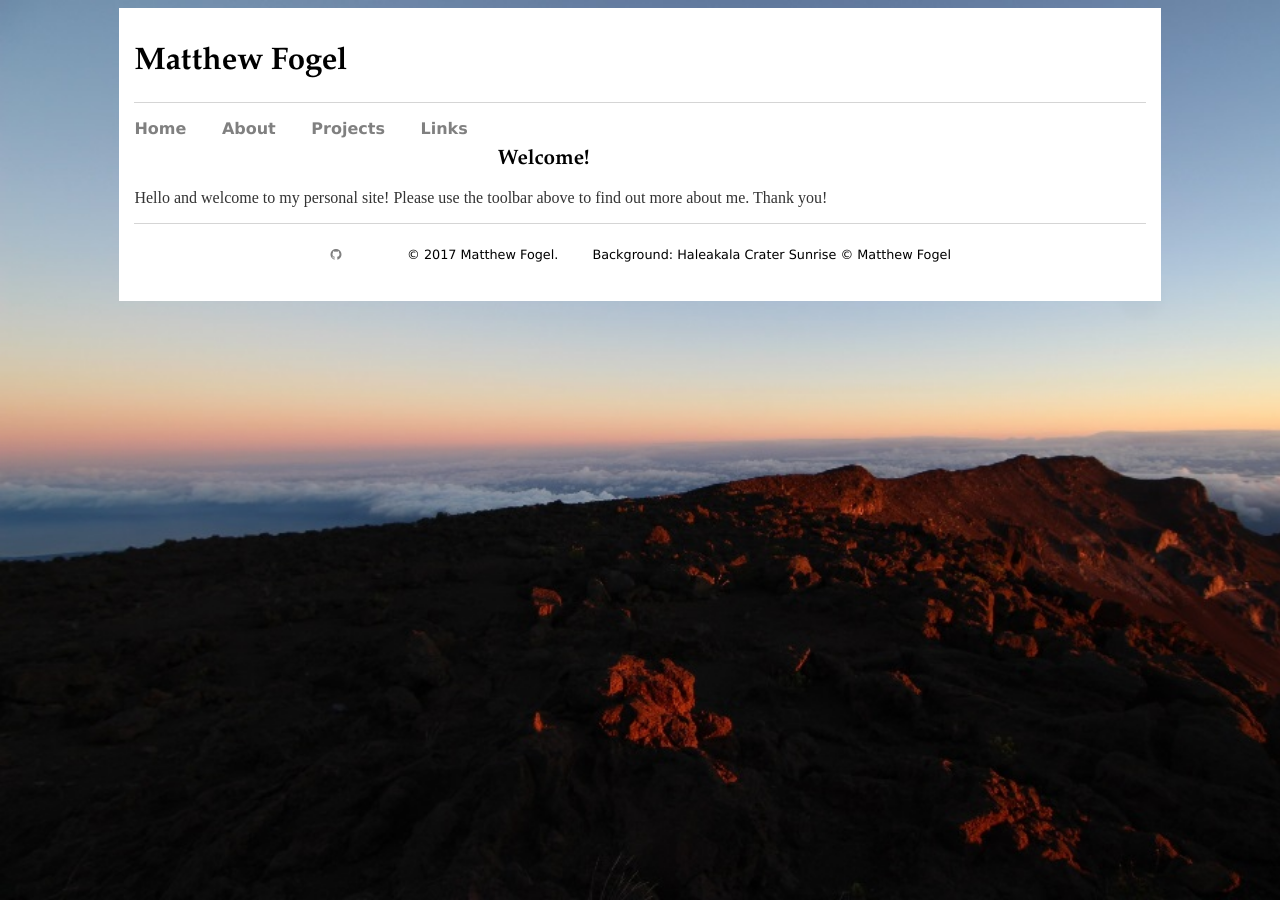
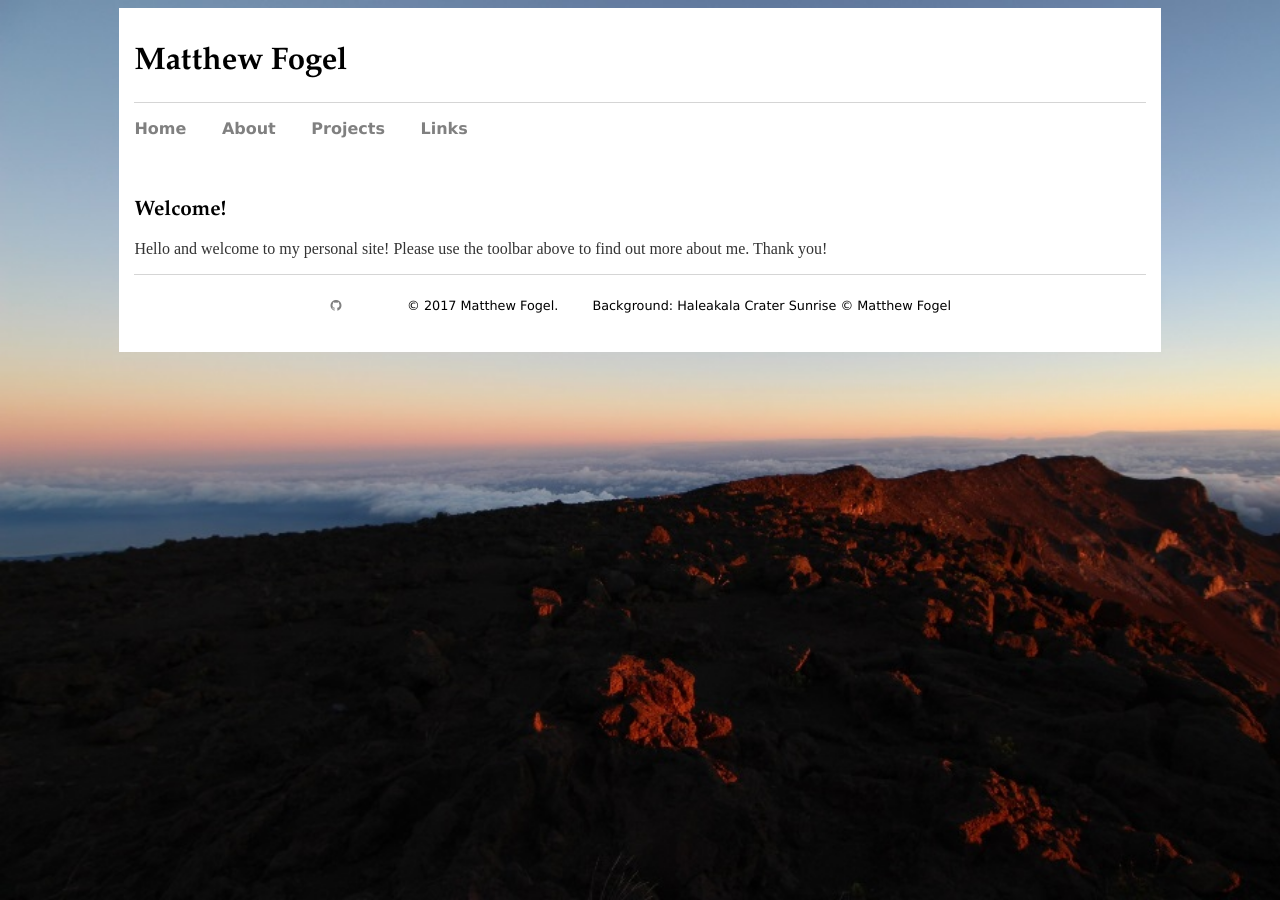
Before and after one commit to matthew-fogel/matthew-fogel.github.io, a Jekyll site: the page built from index.html, in a window 1280 px wide. Built offline with Jekyll 4.4.1, drawn with Linux system fonts in a browser that asks for light colours.

Commit message:
Removing nav CSS

```diff
--- a/css/main.css
+++ b/css/main.css
@@ -33,11 +33,6 @@
   font-size: 1.5em;
   display: block;
   border-bottom: 1.5px solid #d5d5d5;
-}
-
-nav {
-  display: inline;
-  float: left;
 }
 
 nav ul {
```
